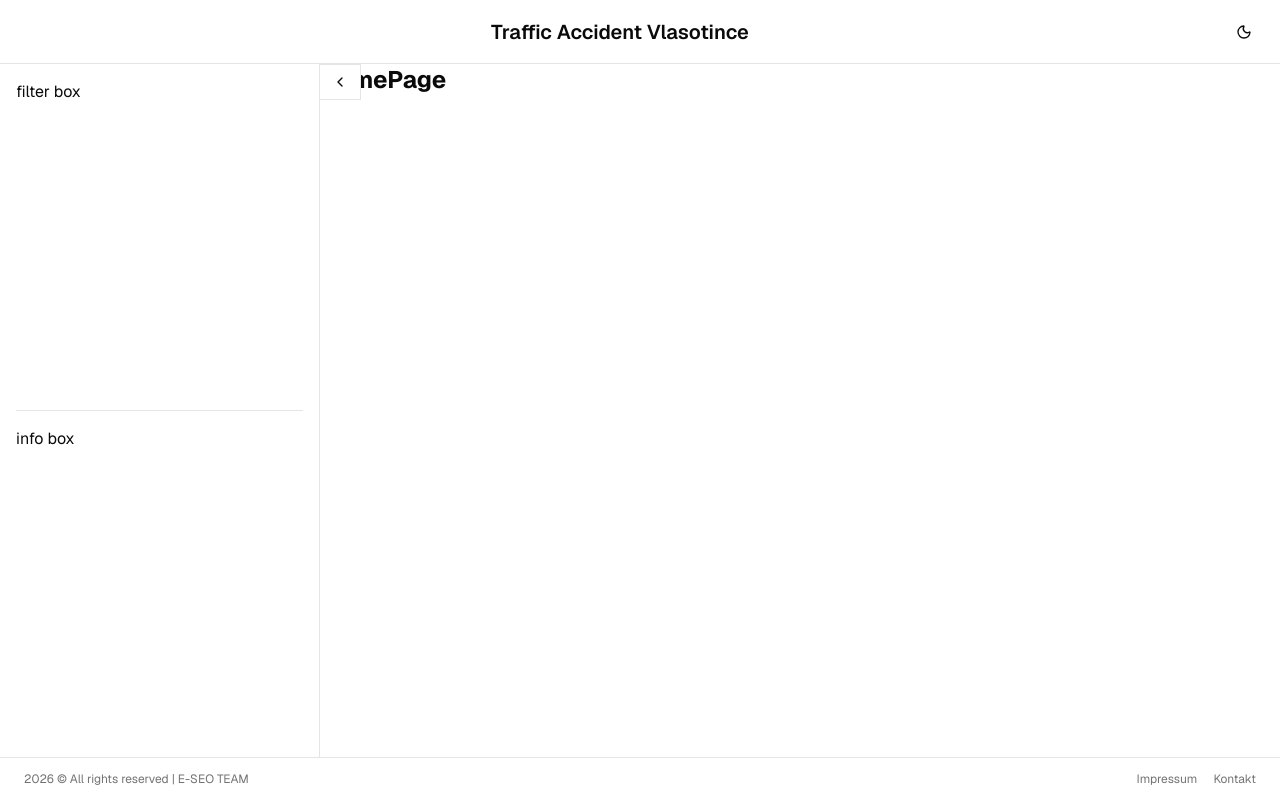
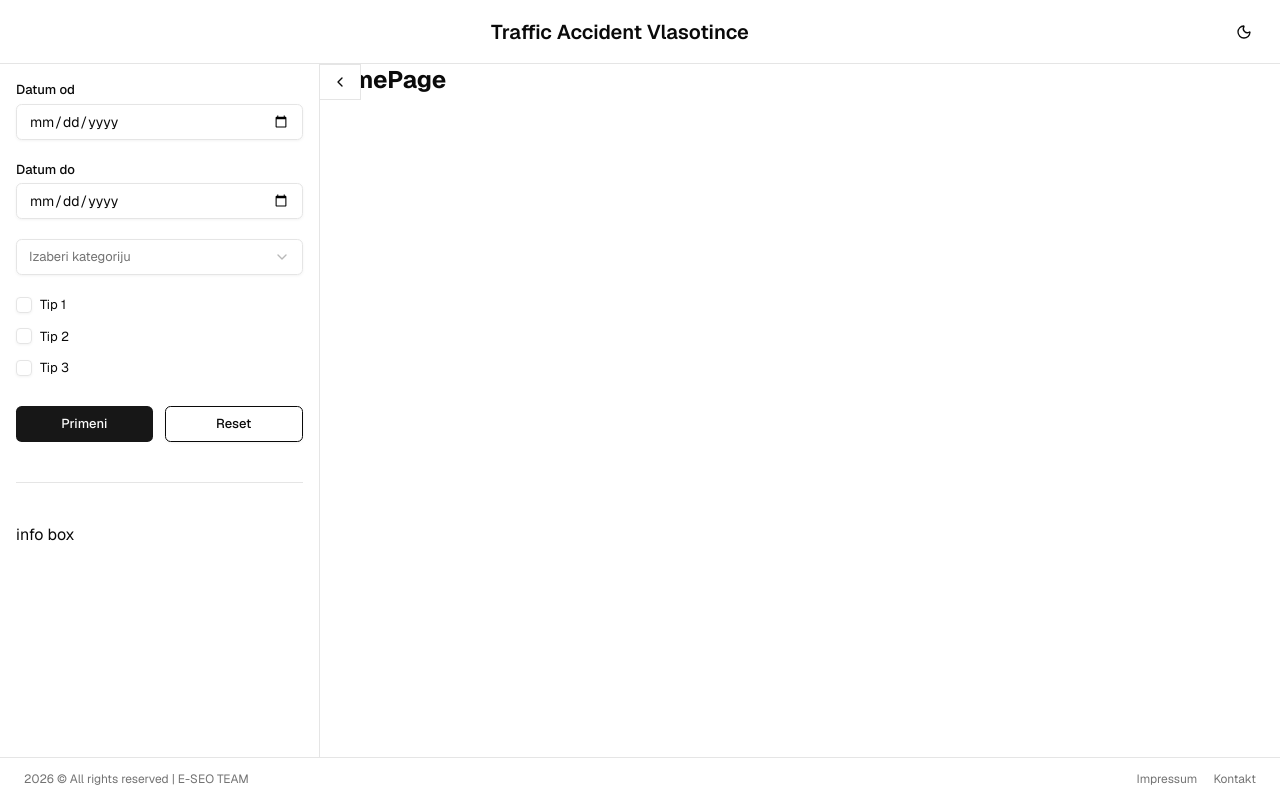
Before and after one commit to A-Cdeveloper/Traffic-Accident-Visualization-Frontend, a React (Vite) app: page / in a window 1280 px wide. Built offline with nearby package versions, Linux system fonts and the light colour scheme; a web font is replaced by a local one.

Commit message:
feat: Create FilterForm layout with date, category, and type filter fields

```diff
--- a/src/components/layout/SideBar.tsx
+++ b/src/components/layout/SideBar.tsx
@@ -2,6 +2,7 @@ import { useState, Activity } from "react";
 import { ChevronLeft, ChevronRight } from "lucide-react";
 import { Button } from "../ui/button";
 import { Separator } from "../ui/separator";
+import FilterForm from "@/features/filter/FilterForm";
 
 const SideBar = () => {
   const [isSidebarOpen, setIsSidebarOpen] = useState(true);
@@ -26,8 +27,8 @@ const SideBar = () => {
       </Button>
       <Activity mode={isSidebarOpen ? "visible" : "hidden"}>
         <div className="h-full overflow-hidden flex flex-col">
-          <div className="flex-1 p-4">filter box</div>
-          <Separator className="w-[90%]! mx-auto" />
+          <div className="flex-1 p-4"><FilterForm /></div>
+          <Separator className="w-[90%]! mx-auto my-6" />
           <div className="flex-1 p-4">info box</div>
           </div>
       </Activity>
--- /dev/null
+++ b/src/features/filter/FilterForm.tsx
@@ -0,0 +1,100 @@
+import { Input } from '@/components/ui/input'
+import { Button } from '@/components/ui/button'
+import { Checkbox } from '@/components/ui/checkbox'
+import {
+  Select,
+  SelectContent,
+  SelectItem,
+  SelectTrigger,
+  SelectValue,
+} from '@/components/ui/select'
+
+const FilterForm = () => {
+  return (
+    <form className="space-y-5 text-[13px]">
+      {/* Datum od */}
+      <div className="space-y-2">
+        <label htmlFor="date-from" className="text-[13px] font-medium">
+          Datum od
+        </label>
+        <Input
+          id="date-from"
+          type="date"
+          className="w-full text-[13px] mt-1"
+        />
+      </div>
+
+      {/* Datum do */}
+      <div className="space-y-2">
+        <label htmlFor="date-to" className="text-[13px] font-medium">
+          Datum do
+        </label>
+        <Input
+          id="date-to"
+          type="date"
+          className="w-full text-[13px] mt-1"
+        />
+      </div>
+
+      {/* Kategorija */}
+      <div className="space-y-2">
+        <Select>
+          <SelectTrigger id="category" className="w-full text-[13px]">
+            <SelectValue placeholder="Izaberi kategoriju" />
+          </SelectTrigger>
+          <SelectContent className="text-[13px]">
+            <SelectItem value="all">Sve kategorije</SelectItem>
+            <SelectItem value="category1">Kategorija 1</SelectItem>
+            <SelectItem value="category2">Kategorija 2</SelectItem>
+            <SelectItem value="category3">Kategorija 3</SelectItem>
+          </SelectContent>
+        </Select>
+      </div>
+
+      {/* Tip - tri checkboxa */}
+      <fieldset className="space-y-2">
+        <div className="space-y-3">
+          <div className="flex items-center space-x-2">
+            <Checkbox id="type1" />
+            <label
+              htmlFor="type1"
+              className="text-[13px] font-normal cursor-pointer"
+            >
+              Tip 1
+            </label>
+          </div>
+          <div className="flex items-center space-x-2">
+            <Checkbox id="type2" />
+            <label
+              htmlFor="type2"
+              className="text-[13px] font-normal cursor-pointer"
+            >
+              Tip 2
+            </label>
+          </div>
+          <div className="flex items-center space-x-2">
+            <Checkbox id="type3" />
+            <label
+              htmlFor="type3"
+              className="text-[13px] font-normal cursor-pointer"
+            >
+              Tip 3
+            </label>
+          </div>
+        </div>
+      </fieldset>
+
+      {/* Dugmad */}
+      <div className="flex gap-3 pt-2">
+        <Button type="submit" className="flex-1 text-[13px]">
+          Primeni
+        </Button>
+        <Button type="reset" variant="outline" className="flex-1 text-[13px]">
+          Reset
+        </Button>
+      </div>
+    </form>
+  )
+}
+
+export default FilterForm
```
